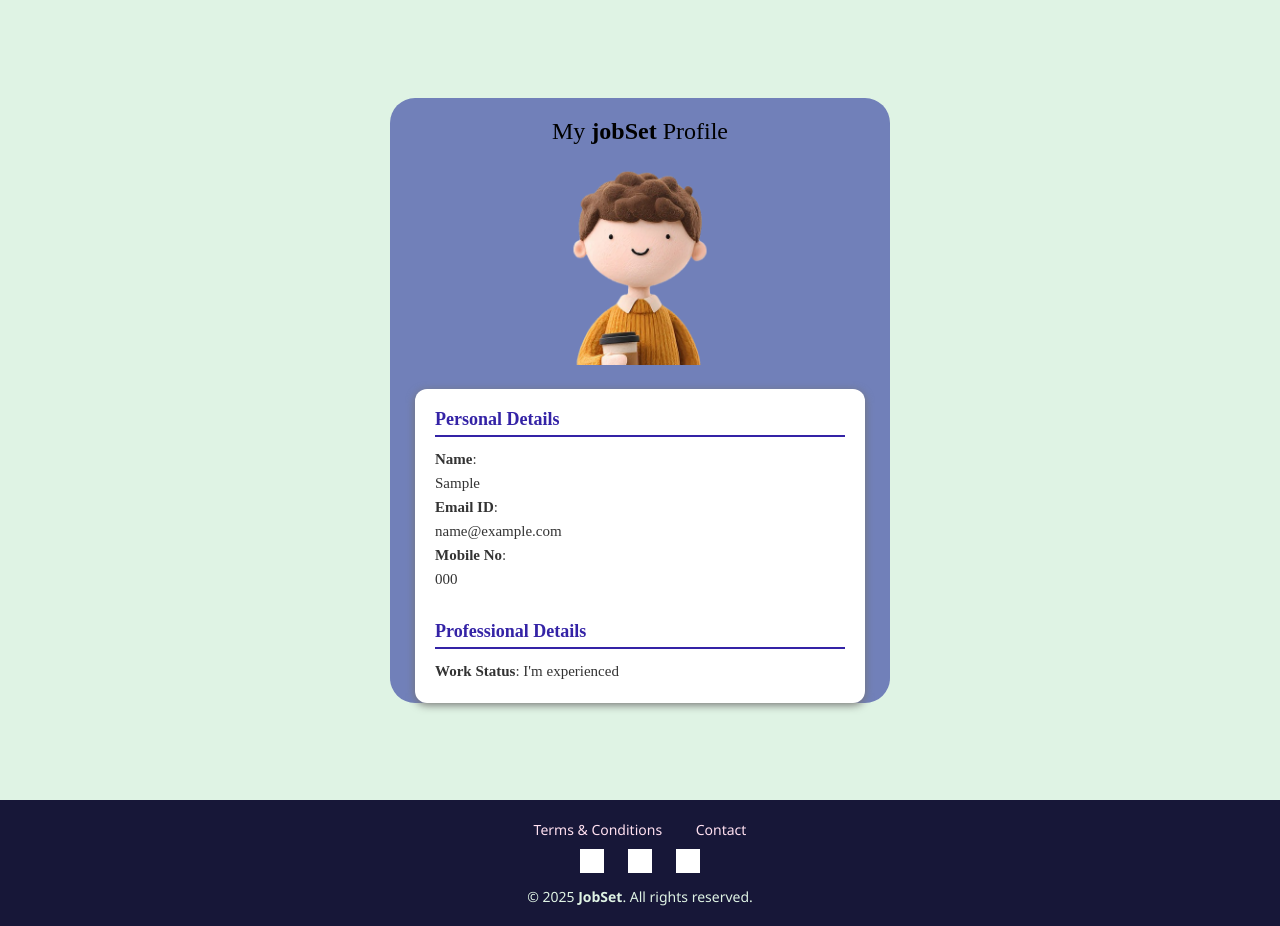
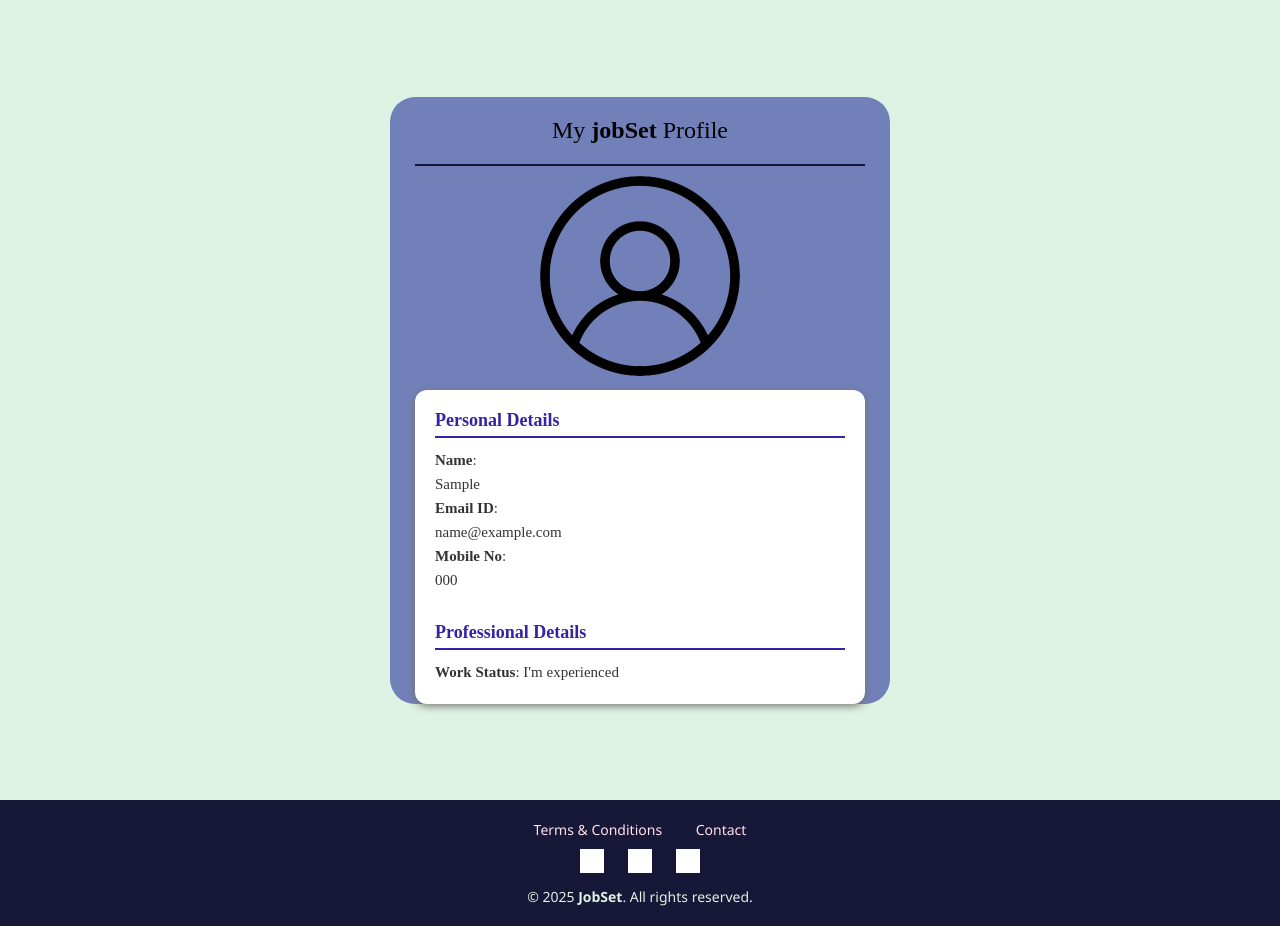
Before and after one commit to ishantiwariii/jobSet, a Django app: page /profile/ in a window 1280 px wide. Shown: the part 82-1008 px from the top of the page. Run offline with Django 5.2, Linux system fonts and the light colour scheme; a user stored in the database is signed in; tables that the repository leaves empty hold one stand-in row (values such as "Sample post"); grey boxes are pictures that could not be loaded.

Commit message:
fixed some images and borders

```diff
--- a/core/templates/home.html
+++ b/core/templates/home.html
@@ -10,6 +10,7 @@
 <main class="content-area">
 
         <section class="welcome">
+            <img src="{% static 'images/new-hero-image.png' %}" alt="hero-image" class="image-hero">
             <div class="wel-note">
                 <h1>Hey there, welcome to <strong class="head-log">jobSet</strong>  👋</h1>
                 <p>
@@ -19,7 +20,6 @@
                     Jump in, discover new opportunities, and take a step toward your future.
                 </p>
             </div>
-            <img src="{% static 'images/home-page-hero.png' %}" alt="hero-image" class="image-hero">
         </section>
         <section class="user-info">
             <div class="container">
@@ -27,7 +27,7 @@
                 <a href="{% url 'find-jobs' %}"><img src="{% static 'images/finding job.png' %}" alt="find-jobs" class="btn-image">
                     <p>Find jobs</p>
                 </a>
-                <a href="{% url 'profile' %}"><img src="{% static 'images/profile.png' %}" alt="profile" class="btn-image">
+                <a href="{% url 'profile' %}"><img src="{% static 'images/profile-main-removebg-preview.png' %}" alt="profile" class="btn-image">
                     <p>Profile</p>
                 </a>
                 <a href="{% url 'applied-jobs' %}"><img src="{% static 'images/applied.png' %}" alt="applied-jobs" class="btn-image">
--- a/jobset/settings.py
+++ b/jobset/settings.py
@@ -25,7 +25,7 @@ SECRET_KEY = 'django-insecure-km@*z=r(cwl%y2tgg5!3qaf#v*md^#$yw*w$#!#dosnz2x))px
 # SECURITY WARNING: don't run with debug turned on in production!
 DEBUG = True
 
-ALLOWED_HOSTS = ['10.16.197.250','localhost','127.0.0.1']
+ALLOWED_HOSTS = ['172.28.56.250','localhost','127.0.0.1']
 
 
 # Application definition
--- a/static/css/profile.css
+++ b/static/css/profile.css
@@ -13,22 +13,33 @@
 .profile-part{
   display: flex;
   justify-content: center;
+  flex-direction: column;
   align-items: center;
-  flex-direction: column;
   height: auto;
   max-width: 500px;
   width: 90%;
-  gap: 20px;
   border-radius: 25px;
   background-color: #7180B9;
 }
  .profile-part h1 {
-  margin-top: 20px;
+  margin: 20px 0;
   font-weight: 300;
  }
 
+ .profile{
+  border-top: 2px solid #171738;
+  max-width: 500px;
+  width: 90%;
+  display: flex;
+  justify-content: center;
+  align-items: center;
+  gap: 10px;
+  flex-direction: column;
+  height: auto;
+ }
  /* image part  */
 .image-part img{
+  margin-top: 10px;
   max-width: 200px;
   max-height: 200px;
 }
--- a/user/templates/profile.html
+++ b/user/templates/profile.html
@@ -11,9 +11,9 @@
 <main class="profile-cont">
     <section class="profile-part">
         <h1>My <strong>jobSet</strong> Profile</h1>
-
+      <div class="profile">
           <div class="image-part">
-            <img src="{% static 'images/profile.png' %}" alt="profile-image" class="pfp">
+              <img src="{% static 'images/profile-img.png' %}" alt="profile-image" class="pfp">
             </div>
 
             <div class="info-part">
@@ -29,6 +29,7 @@
                     <p><strong>Work Status</strong>: {{ profile.get_work_status_display }}</p>
                 </div>
             </div>
+        </div>
     </section>
 </main>
 {% endblock %}
```
Also changed, not shown: static/css/home.css (+4 -6 lines), static/images/new-hero-image.png (added), static/images/profile-img.png (added), static/images/profile-main-removebg-preview.png (added), static/images/profile.png (deleted). Lines whose indentation alone changed are shown as unchanged.
